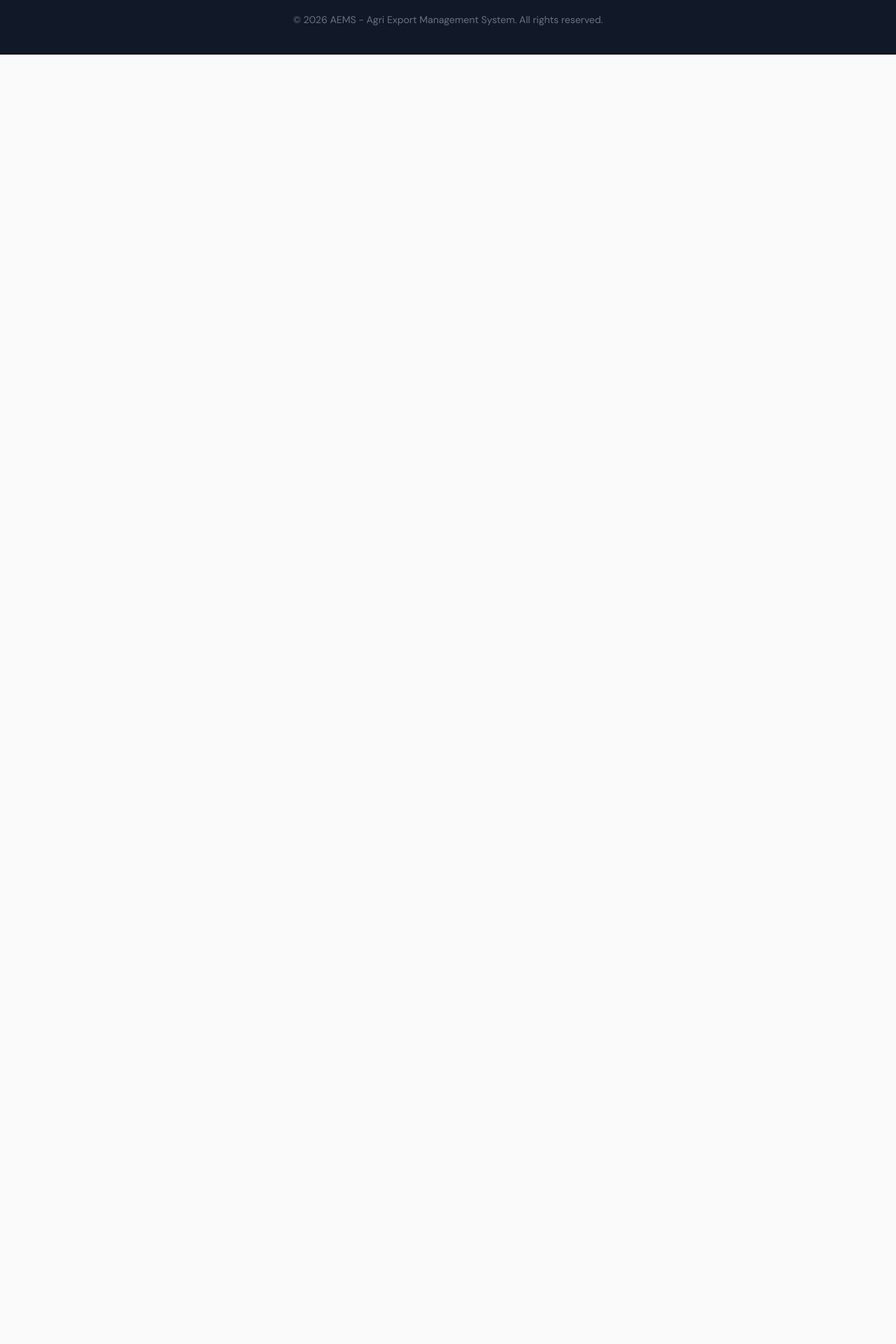
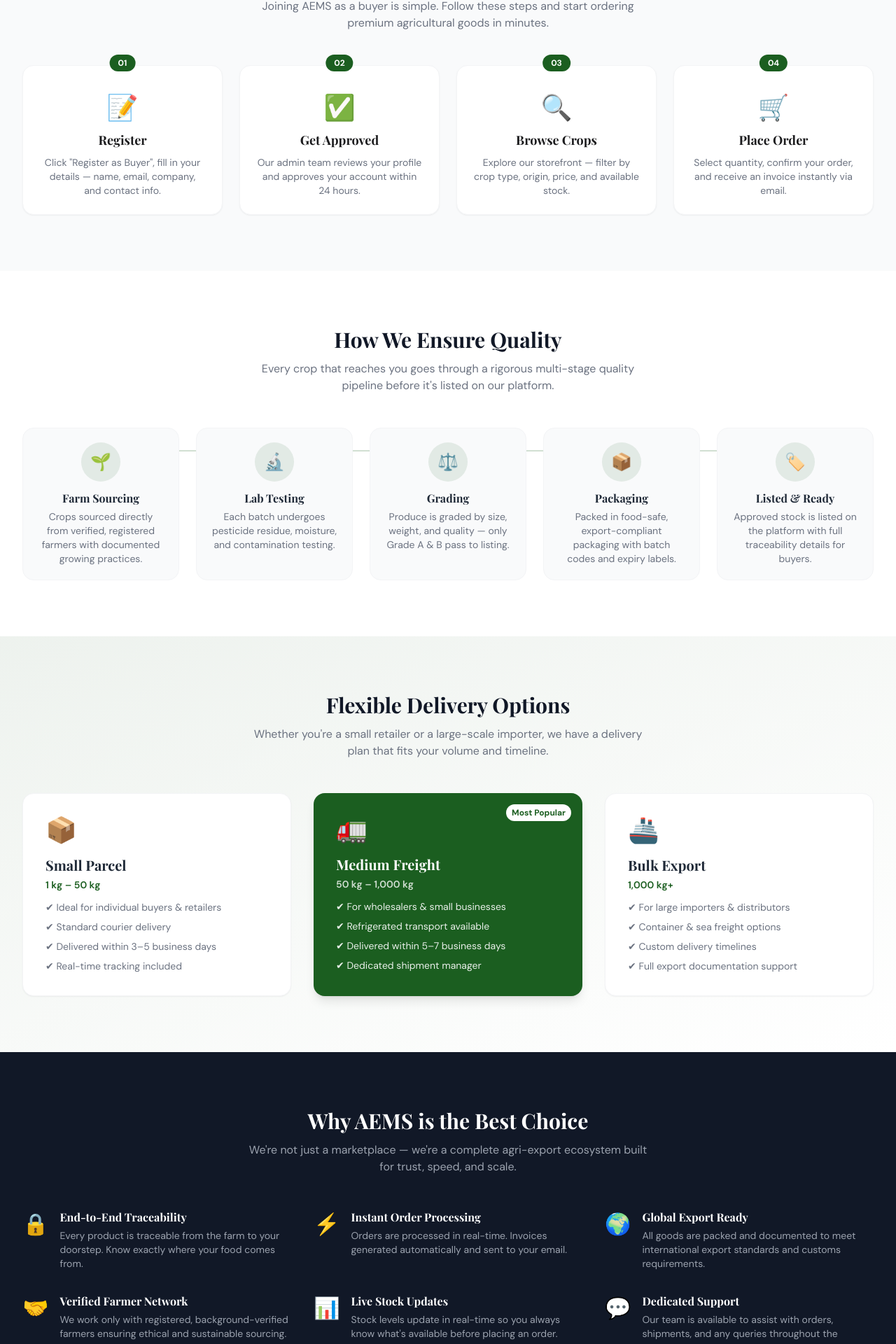
Before and after one commit to SkRoshanali/aems-frontend, a React (Vite) app: page / in a window 1280 px wide. Shown: the part 1131-3051 px from the top of the page at 70% size. Before the commit the page ends 1209 px from the top, so only its background shows below. Built offline with nearby package versions, Linux system fonts and the light colour scheme; the HTML template or start-up script is replaced by a standard one.

Commit message:
feat: add how to register, quality pipeline, delivery types, why AEMS sections

```diff
--- a/src/pages/Landing.jsx
+++ b/src/pages/Landing.jsx
@@ -109,6 +109,133 @@
         </div>
       </div>
 
+      {/* How to Register Section */}
+      <div className="bg-gray-50 py-20">
+        <div className="max-w-7xl mx-auto px-4 sm:px-6 lg:px-8">
+          <div className="text-center mb-12">
+            <h2 className="text-3xl font-display font-bold text-gray-900 mb-3">How to Get Started</h2>
+            <p className="text-gray-500 max-w-xl mx-auto">Joining AEMS as a buyer is simple. Follow these steps and start ordering premium agricultural goods in minutes.</p>
+          </div>
+          <div className="grid grid-cols-1 md:grid-cols-4 gap-6">
+            {[
+              { step: '01', icon: '📝', title: 'Register', desc: 'Click "Register as Buyer", fill in your details — name, email, company, and contact info.' },
+              { step: '02', icon: '✅', title: 'Get Approved', desc: 'Our admin team reviews your profile and approves your account within 24 hours.' },
+              { step: '03', icon: '🔍', title: 'Browse Crops', desc: 'Explore our storefront — filter by crop type, origin, price, and available stock.' },
+              { step: '04', icon: '🛒', title: 'Place Order', desc: 'Select quantity, confirm your order, and receive an invoice instantly via email.' },
+            ].map(({ step, icon, title, desc }) => (
+              <div key={step} className="bg-white rounded-2xl p-6 shadow-sm border border-gray-100 text-center relative">
+                <div className="absolute -top-4 left-1/2 -translate-x-1/2 bg-primary text-white text-xs font-bold px-3 py-1 rounded-full">{step}</div>
+                <div className="text-4xl mt-4 mb-3">{icon}</div>
+                <h3 className="text-lg font-semibold mb-2">{title}</h3>
+                <p className="text-gray-500 text-sm">{desc}</p>
+              </div>
+            ))}
+          </div>
+        </div>
+      </div>
+
+      {/* Quality Assurance Section */}
+      <div className="bg-white py-20">
+        <div className="max-w-7xl mx-auto px-4 sm:px-6 lg:px-8">
+          <div className="text-center mb-12">
+            <h2 className="text-3xl font-display font-bold text-gray-900 mb-3">How We Ensure Quality</h2>
+            <p className="text-gray-500 max-w-xl mx-auto">Every crop that reaches you goes through a rigorous multi-stage quality pipeline before it's listed on our platform.</p>
+          </div>
+          <div className="relative">
+            <div className="hidden md:block absolute top-8 left-0 right-0 h-0.5 bg-primary/20 z-0" />
+            <div className="grid grid-cols-1 md:grid-cols-5 gap-6 relative z-10">
+              {[
+                { icon: '🌱', title: 'Farm Sourcing', desc: 'Crops sourced directly from verified, registered farmers with documented growing practices.' },
+                { icon: '🔬', title: 'Lab Testing', desc: 'Each batch undergoes pesticide residue, moisture, and contamination testing.' },
+                { icon: '⚖️', title: 'Grading', desc: 'Produce is graded by size, weight, and quality — only Grade A & B pass to listing.' },
+                { icon: '📦', title: 'Packaging', desc: 'Packed in food-safe, export-compliant packaging with batch codes and expiry labels.' },
+                { icon: '🏷️', title: 'Listed & Ready', desc: 'Approved stock is listed on the platform with full traceability details for buyers.' },
+              ].map(({ icon, title, desc }) => (
+                <div key={title} className="bg-gray-50 rounded-2xl p-5 text-center border border-gray-100">
+                  <div className="w-14 h-14 bg-primary/10 rounded-full flex items-center justify-center text-2xl mx-auto mb-3">{icon}</div>
+                  <h3 className="font-semibold text-gray-800 mb-1">{title}</h3>
+                  <p className="text-gray-500 text-sm">{desc}</p>
+                </div>
+              ))}
+            </div>
+          </div>
+        </div>
+      </div>
+
+      {/* Delivery Types Section */}
+      <div className="bg-gradient-to-br from-primary/5 to-white py-20">
+        <div className="max-w-7xl mx-auto px-4 sm:px-6 lg:px-8">
+          <div className="text-center mb-12">
+            <h2 className="text-3xl font-display font-bold text-gray-900 mb-3">Flexible Delivery Options</h2>
+            <p className="text-gray-500 max-w-xl mx-auto">Whether you're a small retailer or a large-scale importer, we have a delivery plan that fits your volume and timeline.</p>
+          </div>
+          <div className="grid grid-cols-1 md:grid-cols-3 gap-8">
+            <div className="bg-white rounded-2xl p-8 shadow-sm border border-gray-100">
+              <div className="text-4xl mb-4">📦</div>
+              <h3 className="text-xl font-bold text-gray-800 mb-1">Small Parcel</h3>
+              <p className="text-primary font-semibold text-sm mb-3">1 kg – 50 kg</p>
+              <ul className="text-gray-500 text-sm space-y-2">
+                <li>✔ Ideal for individual buyers & retailers</li>
+                <li>✔ Standard courier delivery</li>
+                <li>✔ Delivered within 3–5 business days</li>
+                <li>✔ Real-time tracking included</li>
+              </ul>
+            </div>
+            <div className="bg-primary text-white rounded-2xl p-8 shadow-lg relative overflow-hidden">
+              <div className="absolute top-4 right-4 bg-white text-primary text-xs font-bold px-2 py-1 rounded-full">Most Popular</div>
+              <div className="text-4xl mb-4">🚛</div>
+              <h3 className="text-xl font-bold mb-1">Medium Freight</h3>
+              <p className="text-primary-100 font-semibold text-sm mb-3 opacity-80">50 kg – 1,000 kg</p>
+              <ul className="text-sm space-y-2 opacity-90">
+                <li>✔ For wholesalers & small businesses</li>
+                <li>✔ Refrigerated transport available</li>
+                <li>✔ Delivered within 5–7 business days</li>
+                <li>✔ Dedicated shipment manager</li>
+              </ul>
+            </div>
+            <div className="bg-white rounded-2xl p-8 shadow-sm border border-gray-100">
+              <div className="text-4xl mb-4">🚢</div>
+              <h3 className="text-xl font-bold text-gray-800 mb-1">Bulk Export</h3>
+              <p className="text-primary font-semibold text-sm mb-3">1,000 kg+</p>
+              <ul className="text-gray-500 text-sm space-y-2">
+                <li>✔ For large importers & distributors</li>
+                <li>✔ Container & sea freight options</li>
+                <li>✔ Custom delivery timelines</li>
+                <li>✔ Full export documentation support</li>
+              </ul>
+            </div>
+          </div>
+        </div>
+      </div>
+
+      {/* Why AEMS Section */}
+      <div className="bg-gray-900 text-white py-20">
+        <div className="max-w-7xl mx-auto px-4 sm:px-6 lg:px-8">
+          <div className="text-center mb-12">
+            <h2 className="text-3xl font-display font-bold mb-3">Why AEMS is the Best Choice</h2>
+            <p className="text-gray-400 max-w-xl mx-auto">We're not just a marketplace — we're a complete agri-export ecosystem built for trust, speed, and scale.</p>
+          </div>
+          <div className="grid grid-cols-1 md:grid-cols-3 gap-8">
+            {[
+              { icon: '🔒', title: 'End-to-End Traceability', desc: 'Every product is traceable from the farm to your doorstep. Know exactly where your food comes from.' },
+              { icon: '⚡', title: 'Instant Order Processing', desc: 'Orders are processed in real-time. Invoices generated automatically and sent to your email.' },
+              { icon: '🌍', title: 'Global Export Ready', desc: 'All goods are packed and documented to meet international export standards and customs requirements.' },
+              { icon: '🤝', title: 'Verified Farmer Network', desc: 'We work only with registered, background-verified farmers ensuring ethical and sustainable sourcing.' },
+              { icon: '📊', title: 'Live Stock Updates', desc: 'Stock levels update in real-time so you always know what\'s available before placing an order.' },
+              { icon: '💬', title: 'Dedicated Support', desc: 'Our team is available to assist with orders, shipments, and any queries throughout the process.' },
+            ].map(({ icon, title, desc }) => (
+              <div key={title} className="flex gap-4">
+                <div className="text-3xl mt-1">{icon}</div>
+                <div>
+                  <h3 className="font-semibold text-white mb-1">{title}</h3>
+                  <p className="text-gray-400 text-sm">{desc}</p>
+                </div>
+              </div>
+            ))}
+          </div>
+        </div>
+      </div>
+
       {/* Footer */}
       <footer className="bg-gray-900 text-white">
         <div className="max-w-7xl mx-auto px-4 sm:px-6 lg:px-8 py-10">
```
